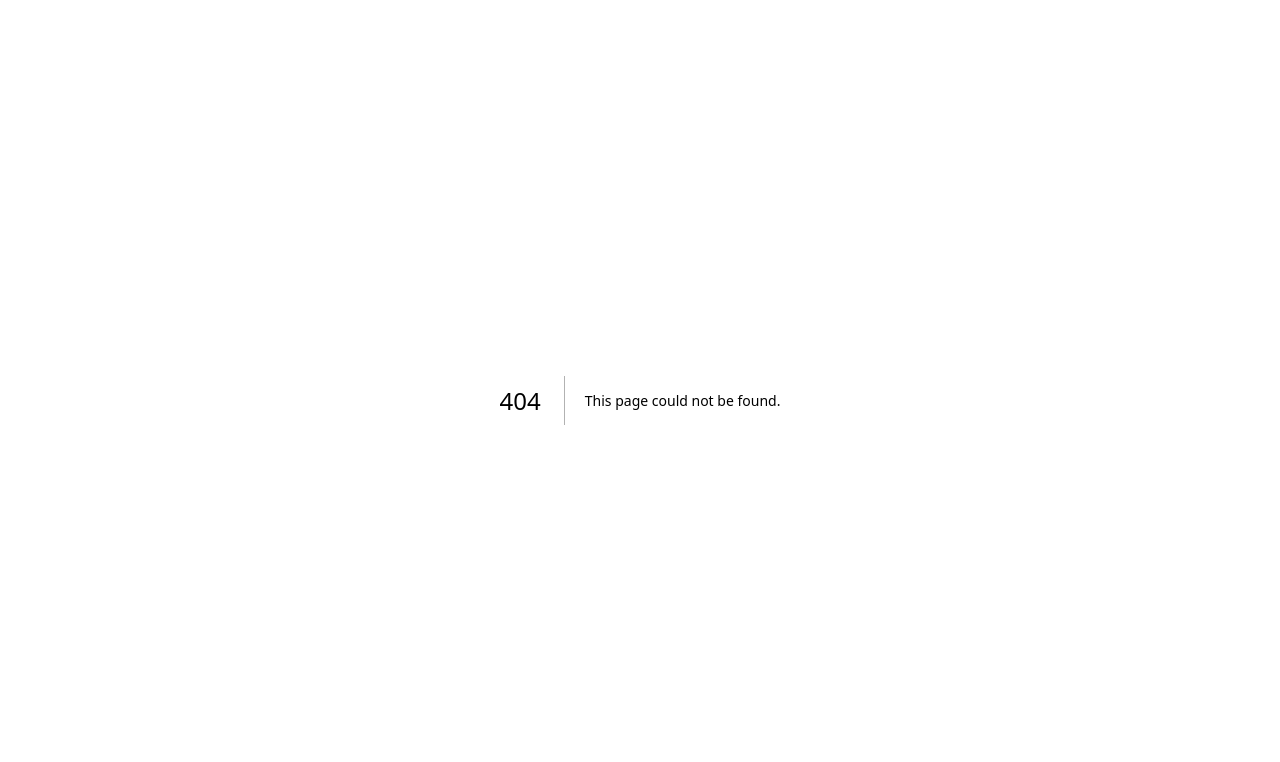
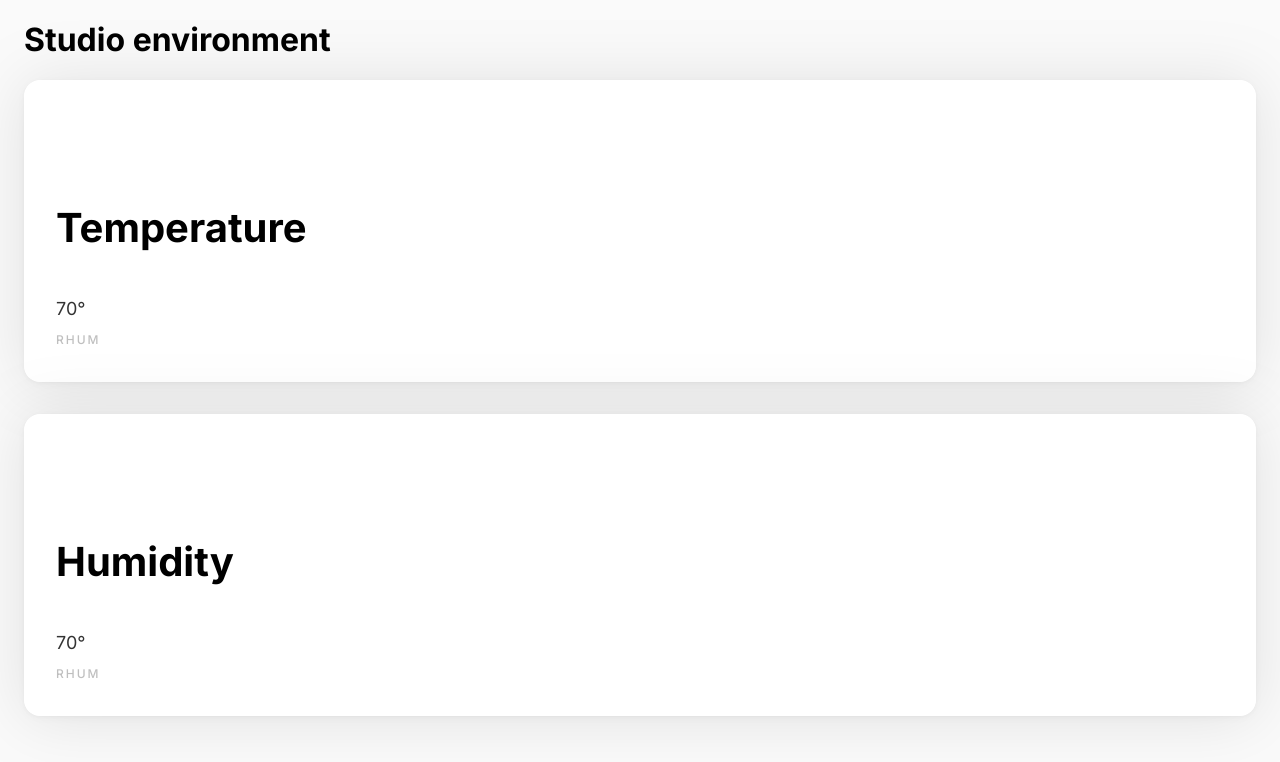
Before and after one commit to fcc-lol/studio-infra, a Next.js app: page /environment in a window 1280 px wide. Before the commit this address had no page. Shown: the top 762 px of the page. Built offline with nearby package versions, Linux system fonts and the light colour scheme; no server answers.

Commit message:
createa  page to show studio temperature and humidity

```diff
--- /dev/null
+++ b/src/app/components/environmentitem.jsx
@@ -0,0 +1,104 @@
+"use client";
+
+import React, { useState, useEffect } from "react";
+import styled from "styled-components";
+import { FontAwesomeIcon } from "@fortawesome/react-fontawesome";
+import { fas } from "@fortawesome/free-solid-svg-icons";
+
+const Card = styled.div`
+  width: 100%;
+  border-radius: 1rem;
+  padding: 2rem;
+  background: white;
+  margin-bottom: 2rem;
+  filter: drop-shadow(0px 1px 2px rgba(0, 0, 0, 0.03))
+    drop-shadow(0px 2px 6px rgba(0, 0, 0, 0.03))
+    drop-shadow(0px 2px 32px rgba(0, 0, 0, 0.1));
+  @media (prefers-color-scheme: dark) {
+    background: rgba(255, 255, 255, 0.125);
+  }
+`;
+const Icon = styled.div`
+  width: 4rem;
+  height: 4rem;
+  font-size: 3rem;
+  margin: 0.5rem 0 1rem 0;
+`;
+const Title = styled.div`
+  font-size: 2.5rem;
+  line-height: 3.5rem;
+  font-weight: bold;
+  margin-bottom: 2.5rem;
+  padding-right: 1rem;
+`;
+const Fields = styled.div`
+  display: flex;
+  flex-direction: column;
+  gap: 2rem;
+`;
+const Field = styled.div`
+  display: flex;
+  flex-direction: column;
+  gap: 0.5rem;
+`;
+const Label = styled.div`
+  font-size: 0.75rem;
+  line-height: 1.25rem;
+  text-transform: uppercase;
+  font-weight: 500;
+  letter-spacing: 0.125rem;
+
+  color: rgba(0, 0, 0, 0.25);
+  @media (prefers-color-scheme: dark) {
+    color: rgba(255, 255, 255, 0.25);
+  }
+`;
+const Value = styled.div`
+  font-size: 1.125rem;
+  line-height: 1.625rem;
+  font-weight: 400;
+
+  color: rgba(0, 0, 0, 0.8);
+  @media (prefers-color-scheme: dark) {
+    color: rgba(255, 255, 255, 0.8);
+  }
+`;
+
+const EnvironmentItem = ({ type, title, url }) => {
+    const [reading, setReading] = useState(70);
+
+
+    // useEffect(() => {
+    const fetchReading = async () => {
+        try {
+            const response = await fetch(url);
+            const data = await response.json();
+            console.log(data)
+            setReading(data.last_value);
+        } catch (error) {
+            console.error("Error fetching data:", error);
+        }
+    };
+
+    fetchReading();
+    // }, []);
+
+    return (
+        <div>
+            <Card>
+                <Icon>
+                    <FontAwesomeIcon icon={type == 'temperature' ? 'fa-temperature-three-quarters' : 'fa-water'} />
+                </Icon>
+                <Title>{title}</Title>
+                <Fields>
+                    <Field>
+                        <Value>{reading}{type = 'temperature' ? '°' : '%'}</Value>
+                        <Label>{ type == 'temperature' ? 'Farenheit' : 'RHUM' }</Label>
+                    </Field>
+                </Fields>
+            </Card>
+        </div>
+    );
+};
+
+export default EnvironmentItem;
--- /dev/null
+++ b/src/app/environment/page.jsx
@@ -0,0 +1,15 @@
+import React from "react";
+import EnvironmentItem from "@/app/components/environmentitem";
+
+export default function Page({ params }) {
+    const temperatureUrl = "https://api.example.com/temperature";
+    const humidityUrl = "https://api.example.com/humidity";
+
+    return (
+        <div>
+            <h1 style={{'margin-bottom': '1.5rem'}}>Studio environment</h1>
+            <EnvironmentItem type='temperature' title="Temperature" url="https://io.adafruit.com/api/v2/dzaharia/feeds/temperature"/>
+            <EnvironmentItem type='humidity' title="Humidity" url="https://io.adafruit.com/api/v2/dzaharia/feeds/humidity"/>
+        </div>
+    );
+}
```
